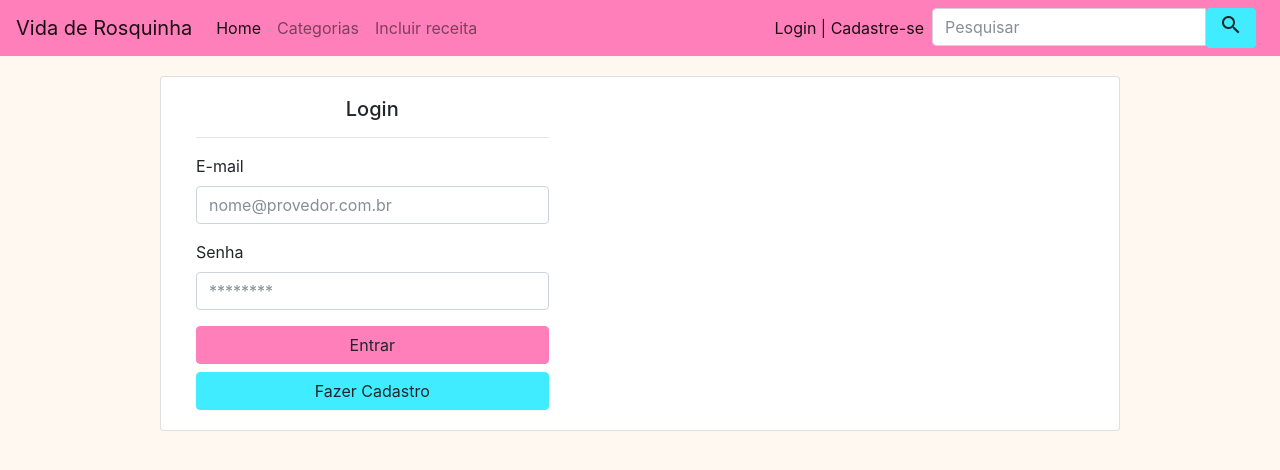
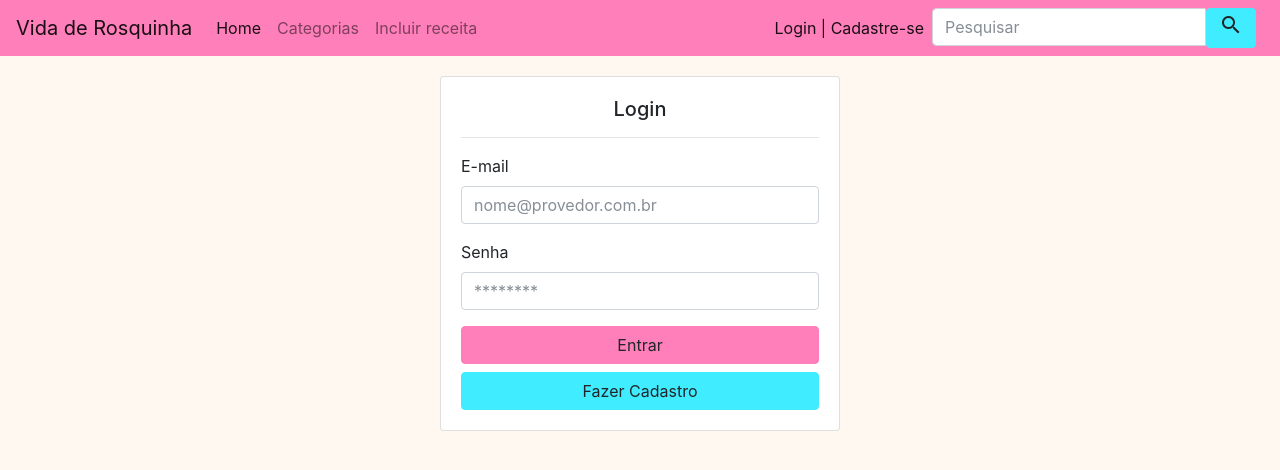
Before and after one commit to carlosasj/SCC0565-2017-2-projeto, an Angular app: page /login in a window 1280 px wide. Shown: the top 470 px of the page. Built offline with nearby package versions, Linux system fonts and the light colour scheme.

Commit message:
Ajustes de layout

```diff
--- a/src/app/content/login/login.component.html
+++ b/src/app/content/login/login.component.html
@@ -1,6 +1,5 @@
-<div class="row">
-    <div class="col-sm-12 page-panel">
-        <div class="col-sm-12 col-md-5">
+<div class="row justify-content-center">
+    <div class="col-sm-12 col-md-5 page-panel">
         <h5 class="text-center">Login</h5>
         <hr>
         <form>
@@ -17,4 +16,3 @@
         </form>
     </div>
 </div>
-</div>
```
Lines whose indentation alone changed are shown as unchanged.
